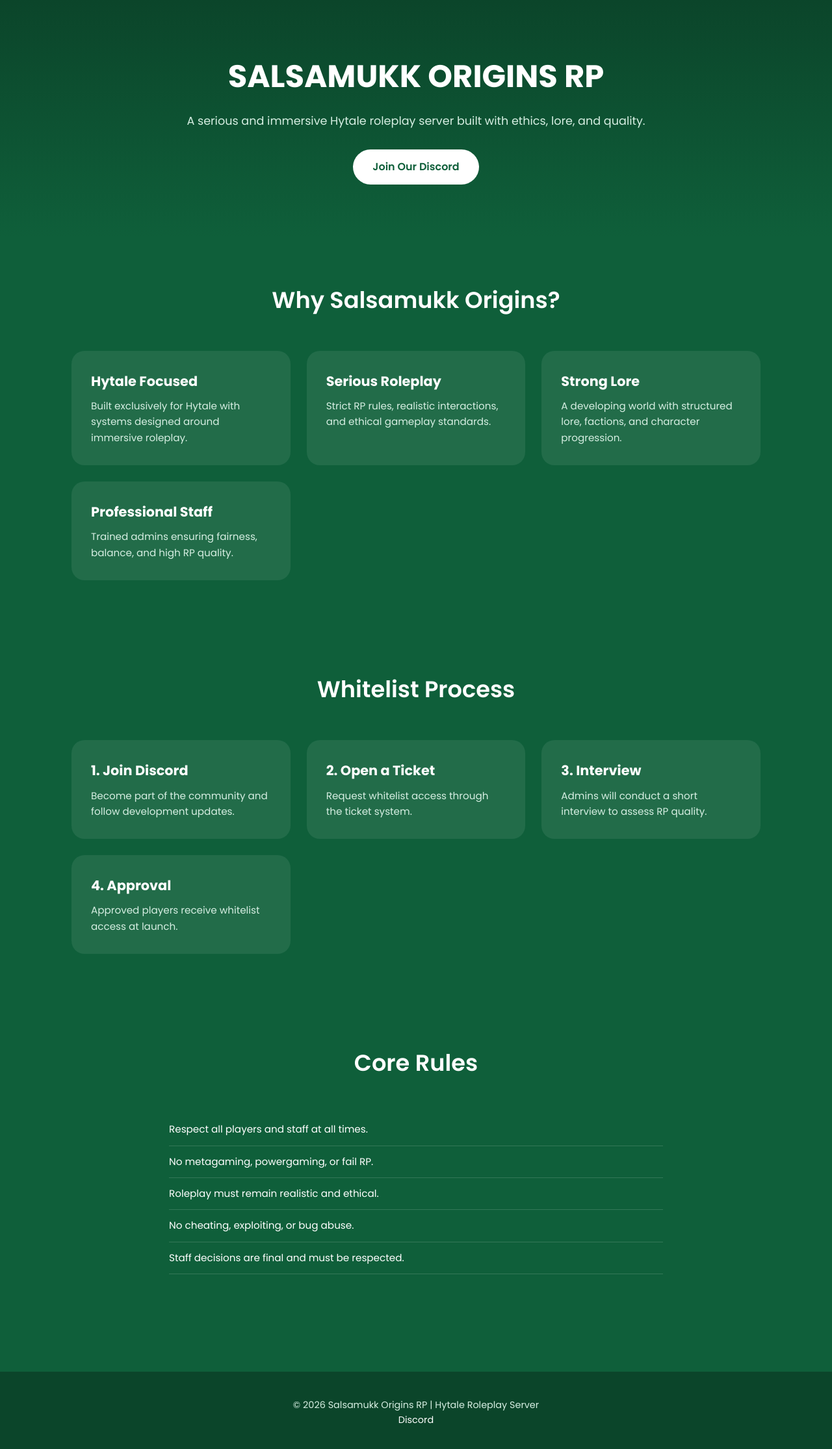
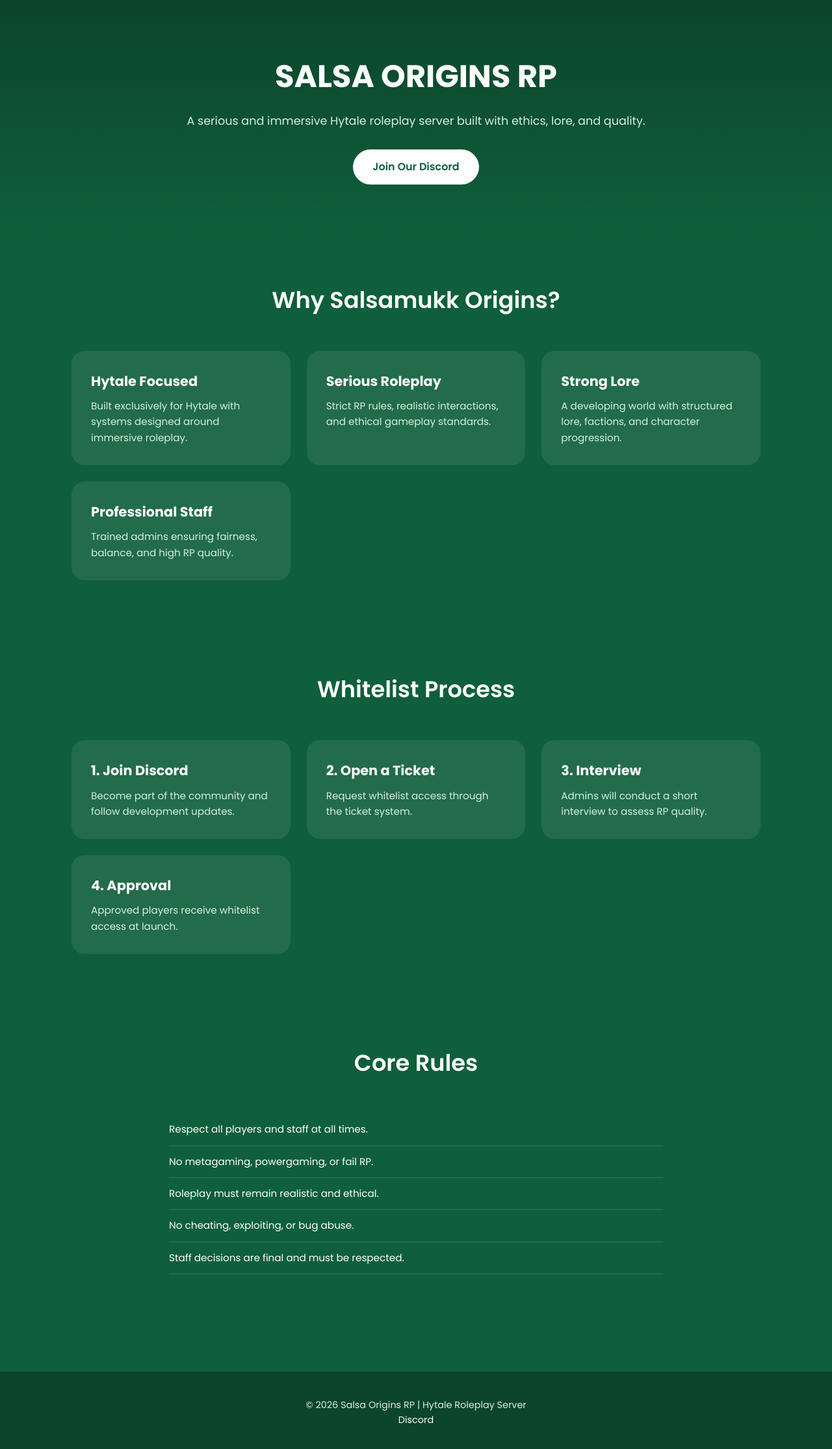
Before and after one commit to muhdumaism/salsaorigins, a plain HTML site: page index.html in a window 1280 px wide. Shown: the whole page at 65% size. Drawn offline with Linux system fonts and the light colour scheme.

Commit message:
Update index.html

```diff
--- a/index.html
+++ b/index.html
@@ -3,7 +3,7 @@
 <head>
   <meta charset="UTF-8" />
   <meta name="viewport" content="width=device-width, initial-scale=1.0" />
-  <title>Salsamukk Origins RP | Hytale Server</title>
+  <title>Salsa Origins RP | Hytale Server</title>
   <!-- Favicon -->
   <link rel="icon" href="/favicon.ico" type="image/x-icon">
   <link rel="icon" type="image/png" sizes="32x32" href="/favicon-32x32.png">
@@ -149,7 +149,7 @@
 <body>
 
   <header>
-    <h1>SALSAMUKK ORIGINS RP</h1>
+    <h1>SALSA ORIGINS RP</h1>
     <p>A serious and immersive Hytale roleplay server built with ethics, lore, and quality.</p>
     <a href="https://discord.gg/xk2u2GxPRF" class="btn">Join Our Discord</a>
   </header>
@@ -216,7 +216,7 @@
   </section>
 
   <footer>
-    <p>© 2026 Salsamukk Origins RP | Hytale Roleplay Server</p>
+    <p>© 2026 Salsa Origins RP | Hytale Roleplay Server</p>
     <p>
       <a href="https://discord.gg/xk2u2GxPRF">Discord</a>
     </p>
```
